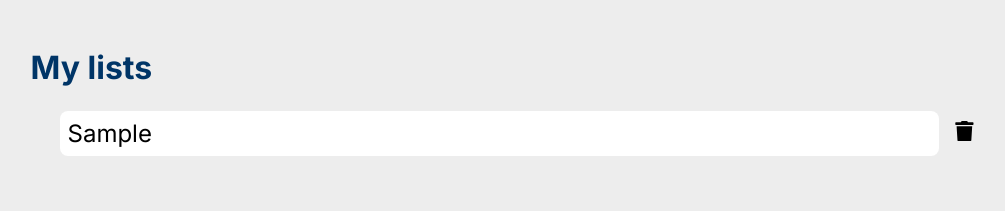
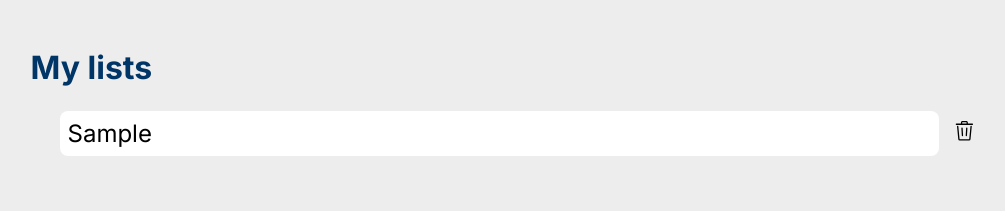
Before and after one commit to lz-junior/tasks, a React (Vite) app: page / in a window 1280 px wide. Both pictures are taken after typing "Sample" into the empty fields and a click on the button 996 px from the left and 738 px from the top of the page. Shown: the top 211 px of the page, without its empty margins (123-1128 px from the left). Built offline with nearby package versions, Linux system fonts and the light colour scheme; a web font is replaced by a local one.

Commit message:
changed icons trash

```diff
--- a/src/pages/Home/components/lists/List.tsx
+++ b/src/pages/Home/components/lists/List.tsx
@@ -4,7 +4,7 @@ import { RootState, AppDispatch } from '../../../../redux/store';
 import { deleteList } from '../../../../redux/taskReducer';
 import Tasks from '../tasks/Tasks';
 import classes from './listItem.module.css';
-import { FaTrash } from "react-icons/fa";
+import { GoTrash } from "react-icons/go";
 
 
 interface List {
@@ -47,7 +47,7 @@ const List:React.FC<ListProps> = ()=> {
             <button
               className={classes.btn_delete}
               onClick={()=>deleteItem(list.id)}>
-                <FaTrash/>
+                <GoTrash/>
             </button>
           </div>
 
--- a/src/pages/Home/components/tasks/Tasks.tsx
+++ b/src/pages/Home/components/tasks/Tasks.tsx
@@ -4,7 +4,7 @@ import { useDispatch, useSelector } from "react-redux";
 import { AppDispatch, RootState } from "../../../../redux/store";
 
 import { IoIosAddCircleOutline } from "react-icons/io";
-import { FaTrash } from "react-icons/fa";
+import { GoTrash } from "react-icons/go";
 import classes from "./tasks.module.css"
 
 
@@ -52,7 +52,7 @@ const Tasks: React.FC<TaskProps> = ({ listId })=> {
               <button
                 className={classes.btn_delete}
                 onClick={()=> deleteItem(task.id)}>
-                  <FaTrash style={{ color: 'blue' }} />
+                  <GoTrash style={{ color: 'blue' }} />
               </button>
             </div>
           )
```
